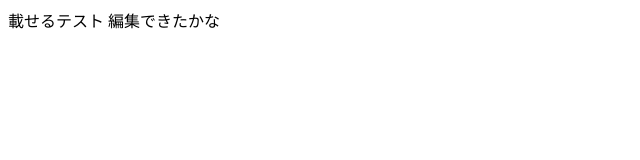
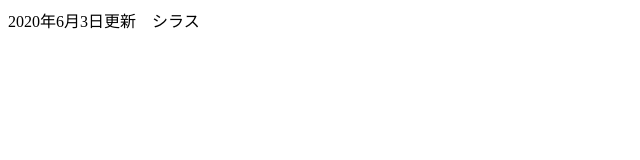
Before and after one commit to hasunesirasaki/hasunesirasaki.github.io, a plain HTML site: page test.html in a window 1280 px wide. Shown: the full height of the page, 0-640 px from the left. Drawn offline with Linux system fonts and the light colour scheme.

Commit message:
0603更新

```diff
--- a/test.html
+++ b/test.html
@@ -2,10 +2,10 @@
 <html lang="en">
 <head>
   <meta charset="UTF-8">
-  <title>Git Hub テストページ</title>
+  <title>Git Hub 動作確認テスト</title>
 </head>
 <body>
-載せるテスト
-編集できたかな
+2020年6月3日更新　シラス
+
 </body>
 </html>
```
